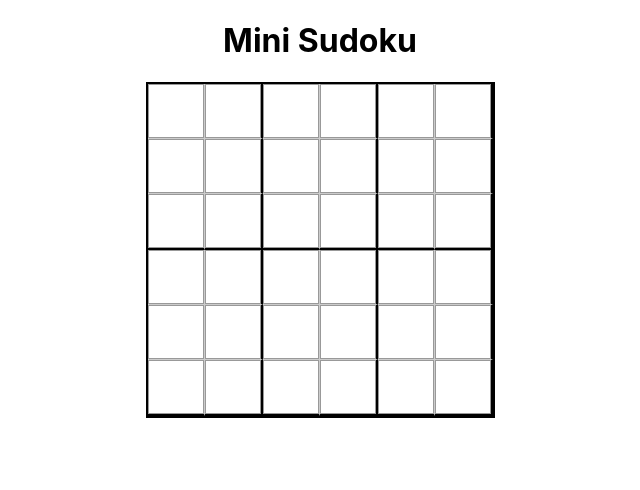
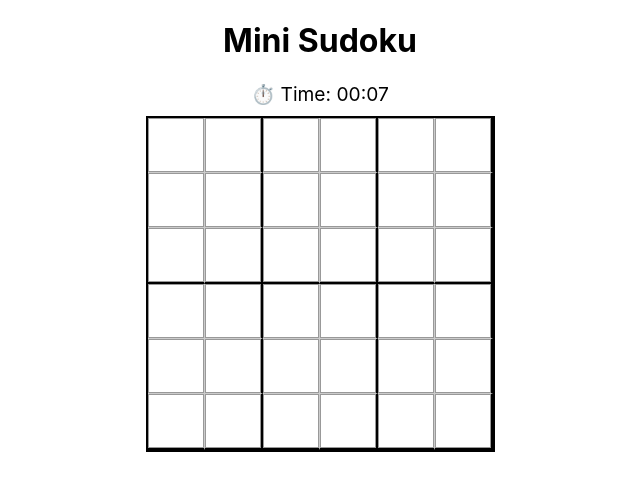
Before and after one commit to malashreedh/miniSudoku, a React (Create React App) app in the folder mini-sudoku-game/: page / in a window 1280 px wide. Shown: the top 490 px of the page, without its empty margins (320-960 px from the left). Built offline with nearby package versions, Linux system fonts and the light colour scheme.

Commit message:
added timer

```diff
--- a/mini-sudoku-game/src/App.tsx
+++ b/mini-sudoku-game/src/App.tsx
@@ -1,10 +1,12 @@
 import './App.css';
 import SudokuGrid from './components/SudokuGrid';
+import Timer from './components/Timer';
 
 function App() {
   return (
     <div className="App">
       <h1>Mini Sudoku</h1>
+      <Timer />
       <SudokuGrid />
     </div>
   );
--- /dev/null
+++ b/mini-sudoku-game/src/components/Timer.tsx
@@ -0,0 +1,29 @@
+import React, { useEffect, useState } from 'react';
+
+const Timer: React.FC = () => {
+  const [seconds, setSeconds] = useState(0);
+
+  useEffect(() => {
+    const interval = setInterval(() => {
+      setSeconds(prev => prev + 1);
+    }, 1000);
+
+    return () => clearInterval(interval); // clean up
+  }, []);
+
+  const formatTime = (totalSeconds: number) => {
+    const minutes = Math.floor(totalSeconds / 60);
+    const seconds = totalSeconds % 60;
+    return `${minutes.toString().padStart(2, '0')}:${seconds
+      .toString()
+      .padStart(2, '0')}`;
+  };
+
+  return (
+    <div style={{ fontSize: '1.2rem', marginBottom: '10px' }}>
+      ⏱️ Time: {formatTime(seconds)}
+    </div>
+  );
+};
+
+export default Timer;
```
